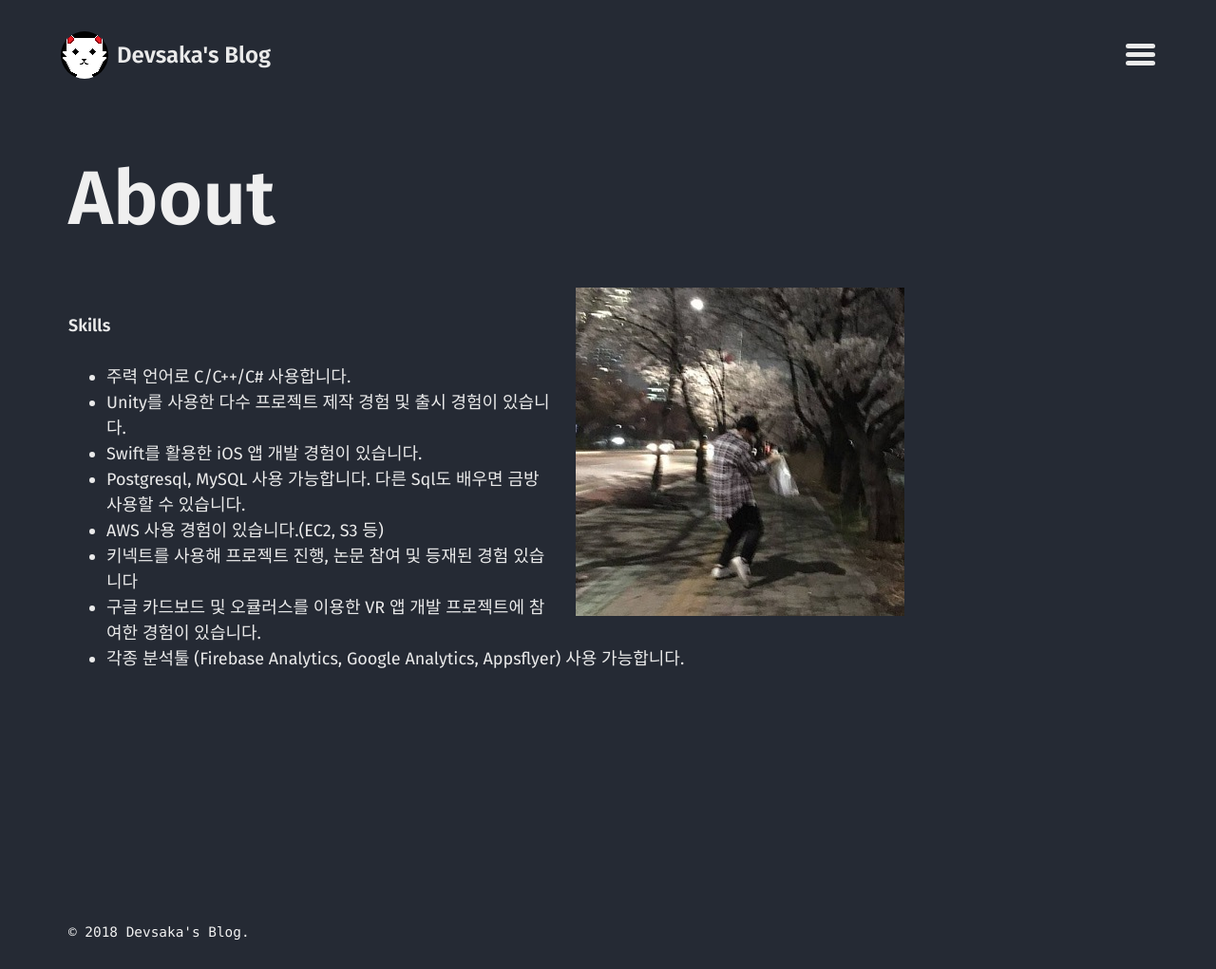
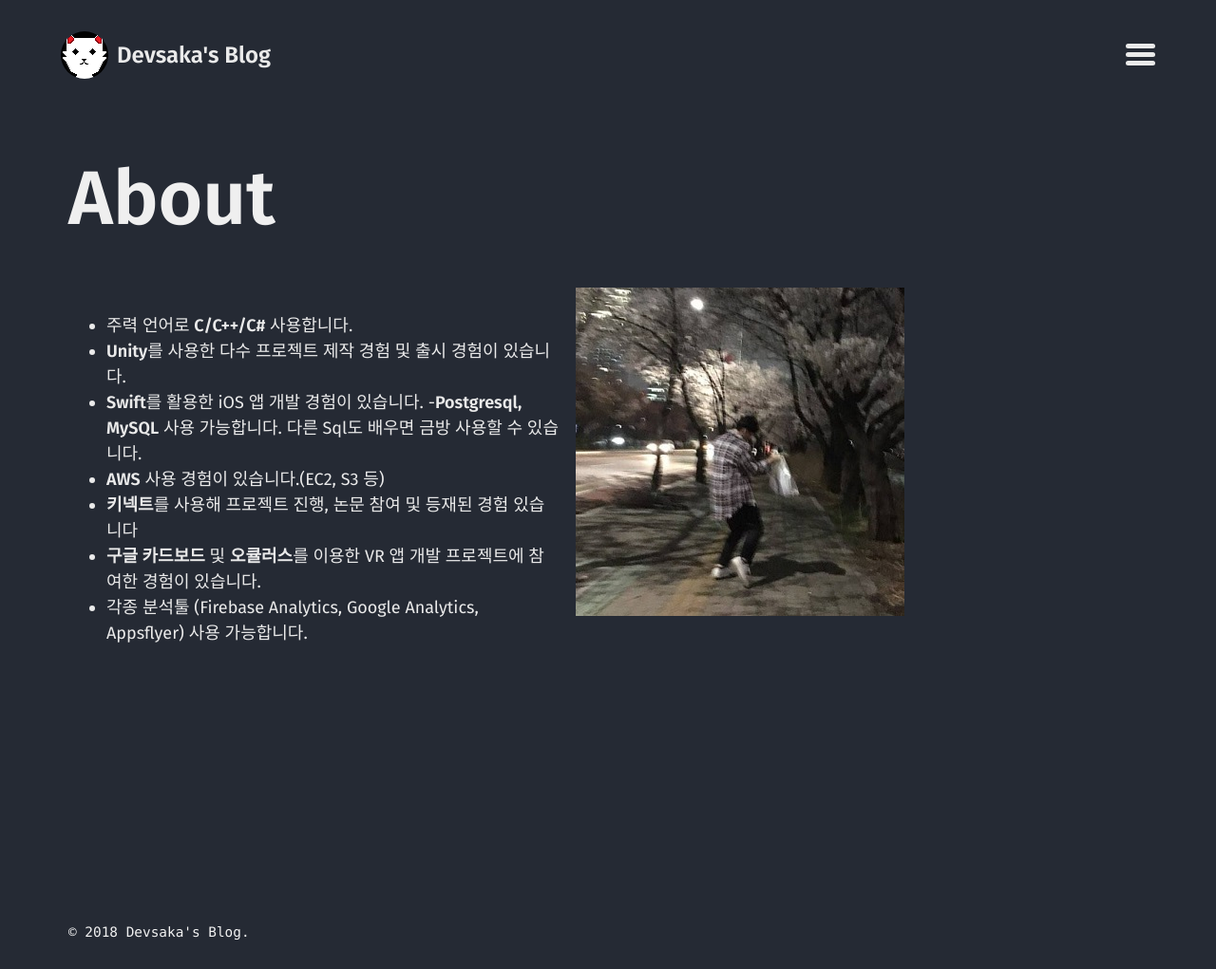
Before and after one commit to mmistakes/jekyll-theme-basically-basic, a Jekyll site: the page built from about.md, in a window 1280 px wide. Shown: the whole page at 95% size. Built offline with Jekyll 4.4.1, drawn with Linux system fonts in a browser that asks for light colours.

Commit message:
Update about.md

```diff
--- a/about.md
+++ b/about.md
@@ -5,13 +5,11 @@ layout: about
 
 ![image-right]({{ site.url }}{{ site.baseurl }}/assets/images/profile.jpg){: .align-right}
 
-**Skills**
-
-- 주력 언어로 C/C++/C# 사용합니다.
-- Unity를 사용한 다수 프로젝트 제작 경험 및 출시 경험이 있습니다.
-- Swift를 활용한 iOS 앱 개발 경험이 있습니다.
-- Postgresql, MySQL 사용 가능합니다. 다른 Sql도 배우면 금방 사용할 수 있습니다.
-- AWS 사용 경험이 있습니다.(EC2, S3 등)
-- 키넥트를 사용해 프로젝트 진행, 논문 참여 및 등재된 경험 있습니다
-- 구글 카드보드 및 오큘러스를 이용한 VR 앱 개발 프로젝트에 참여한 경험이 있습니다.
+- 주력 언어로 **C/C++/C#** 사용합니다.
+- **Unity**를 사용한 다수 프로젝트 제작 경험 및 출시 경험이 있습니다.
+- **Swift**를 활용한 iOS 앱 개발 경험이 있습니다.
+-**Postgresql, MySQL** 사용 가능합니다. 다른 Sql도 배우면 금방 사용할 수 있습니다.
+- **AWS** 사용 경험이 있습니다.(EC2, S3 등)
+- **키넥트**를 사용해 프로젝트 진행, 논문 참여 및 등재된 경험 있습니다
+- **구글 카드보드** 및 **오큘러스**를 이용한 VR 앱 개발 프로젝트에 참여한 경험이 있습니다.
 - 각종 분석툴 (Firebase Analytics, Google Analytics, Appsflyer) 사용 가능합니다.
```
